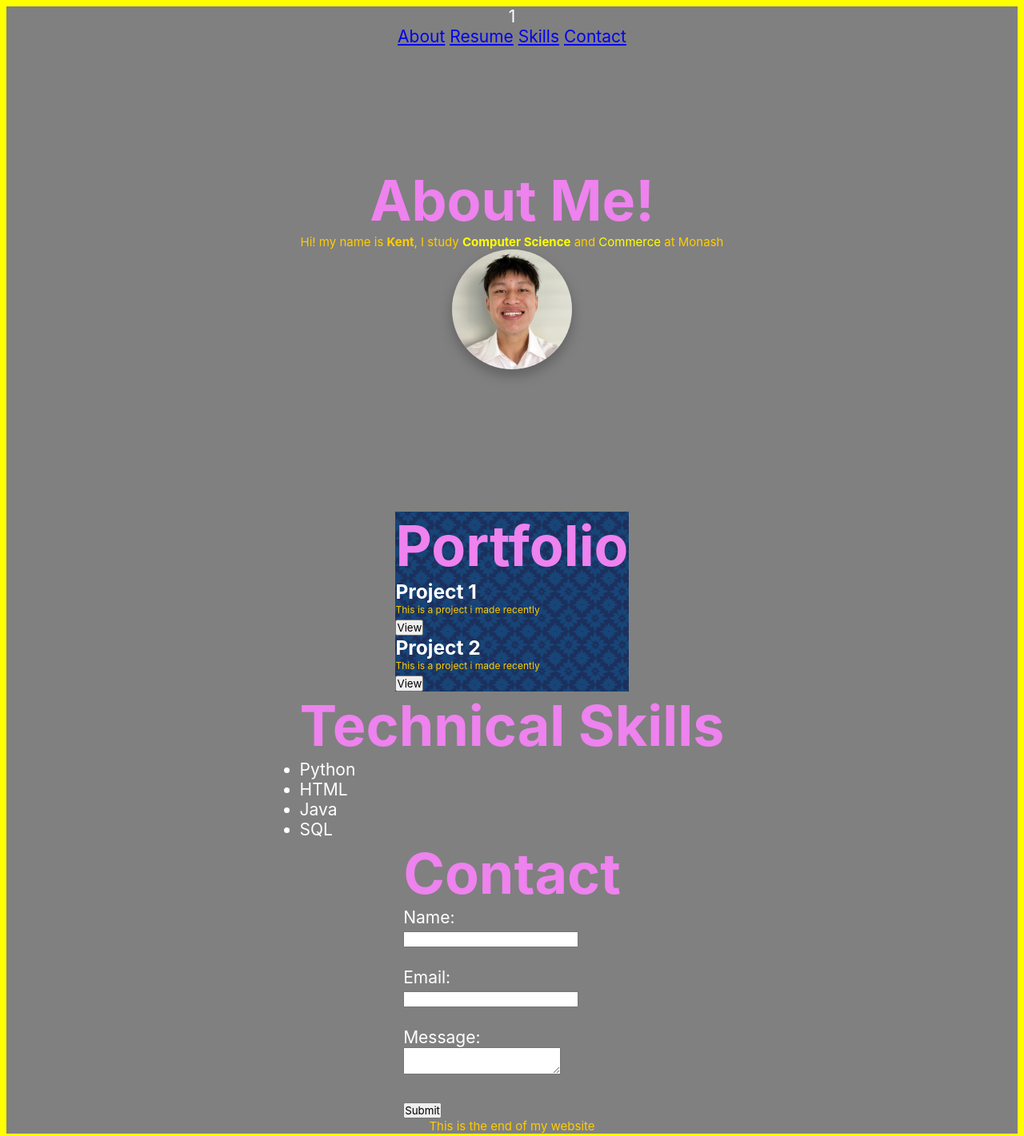
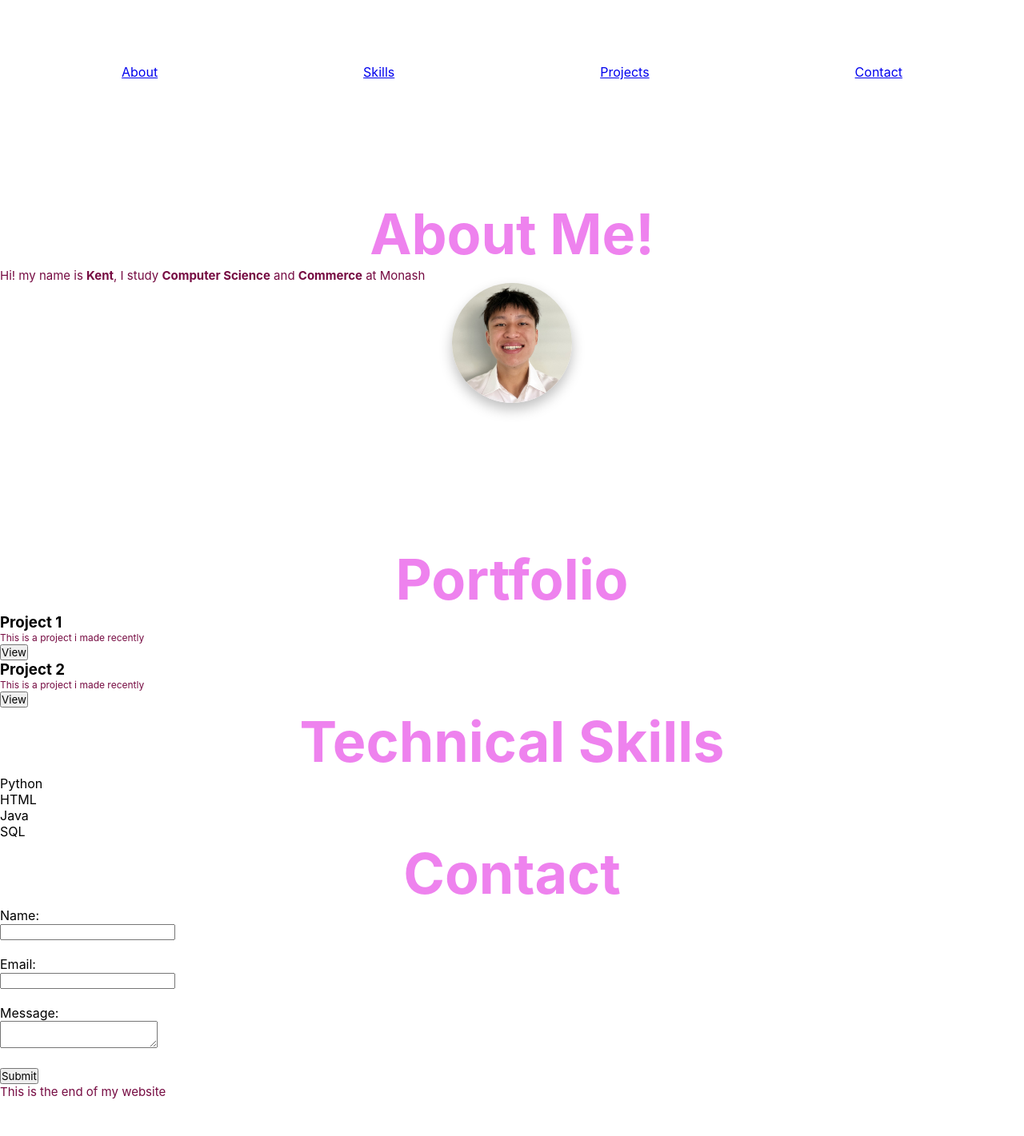
Before and after one commit to kenthua888/web-dev-1, a plain HTML site: page index.html in a window 1280 px wide. Shown: the whole page at 80% size. After the commit the page ends 1375 px from the top, so only its background shows below. Drawn offline with Linux system fonts and the light colour scheme.

Commit message:
Exploring HTML, CSS and JS :D

```diff
--- a/css/style.css
+++ b/css/style.css
@@ -1,17 +1,4 @@
-body {
-    background-color: gray;
-    display: flex;
-    border: 8px solid yellow;
-    justify-content: space-evenly;
-    min-height:  100%;
-    align-items:  center;
-    color: white;
-    margin-bottom: 100ox;
-    font-size: 21px;
-    flex-direction: column;
-    font-family: 'Courier New', Courier, monospace;
-    flex-wrap: wrap;
-}
+
 
 *{
     font-family: 'Inter', sans-serif;
@@ -19,13 +6,25 @@ body {
     margin: 0;
     box-sizing: border-box;
 
+
 }
+nav{
+    height: 100px;
+    width: 100%;
+    max-width: 1000px;
+    margin:0 auto;
+    display: flex;
+    justify-content: space-between;
+    align-items: end;
+    padding: 0 12px;
+}
+
 
 html{
     scroll-behavior: smooth;
 }
 p {
-    color: #FFCC00;
+    color: #760b42;
     font-size: 15px;
 }
 
@@ -95,18 +94,14 @@ h1,h2 {
 
 }
 span {
-    color: yellow;
+    color: #760b42;
 }
 
 strong {
-    color: yellow;
+    color: #760b42;
 }
 
-.portfolio-section {
-    background-image: url(../img/flower.png);
-    background-repeat: repeat-x;
 
-}
 
 .project {
     font-size: 12px;
--- /dev/null
+++ b/css/test.css
@@ -0,0 +1,36 @@
+p {
+    border: 2px solid blue;
+    padding: 30px;
+    margin: 100px;
+}
+
+ul {
+    list-style-type: none;
+    margin: 0;
+    padding: 0;
+    overflow: hidden;
+    background-color: #333333;
+}
+
+li {
+    float: right;
+}
+
+li a {
+    display: block;
+    color: white;
+    text-align: center;
+    padding: 16px;
+    text-decoration: none;
+}
+li a:hover {
+    color: #111111;
+}
+
+.city {
+    background-color: tomato;
+    color: white;
+    border: 2px solid black;
+    margin: 20px;
+    padding: 20px;
+  }
--- a/index.html
+++ b/index.html
@@ -3,24 +3,27 @@
 <head>
     <meta charset="UTF-8">
     <meta name="viewport" content="width=device-width, initial-scale=1.0">
-    <title>Kent Website</title>
+    <title>Kent Hua</title>
     <link rel="icon" href="img/google.png">
     <link rel="stylesheet" href="css/style.css">
 
 </head>
 <body>
-    <div class="box">1</div>
-        <nav>
-            <a href="#about">About</a>
-            <a href="#resume">Resume</a>
-            <a href="#skills">Skills</a>
-            <a href="#contact">Contact</a>
-        </nav>
+
+    <div class="header">
+        <div class="header-right">
+            <nav>
+                <a href="#about">About</a>
+                <a href="#skills">Skills</a>
+                <a href="#projects">Projects</a>
+                <a href="#contact">Contact</a>
+            </nav>
+        </div>
     </div>
 
     <div id="about" style="margin-top: 150px;" class="about-section">
         <h2>About Me!</h2>
-        <p>Hi! my name is <b>Kent</b>, I study <strong>Computer Science</strong> and <span>Commerce</span> at Monash</p>
+        <p>Hi! my name is <strong>Kent</strong>, I study <strong>Computer Science</strong> and <strong>Commerce</strong> at Monash</p>
         <div class="about-me_info--container">
             <figure class="about-me_picture-mask">
                 <img src="./img/me1.jpg" class="pic_of_me" alt="a random photo">
@@ -28,7 +31,7 @@
         </div>
     </div>
 
-    <div id="resume" style="margin-top: 150px;" class="portfolio-section">
+    <div id="project" style="margin-top: 150px;" class="portfolio-section">
         <h2>Portfolio</h2>
         <div>
             <h3>Project 1</h3>
```
Also changed, not shown: js/script.js (added, +10 -0 lines), test.html (added, +43 -0 lines), notes.txt.
